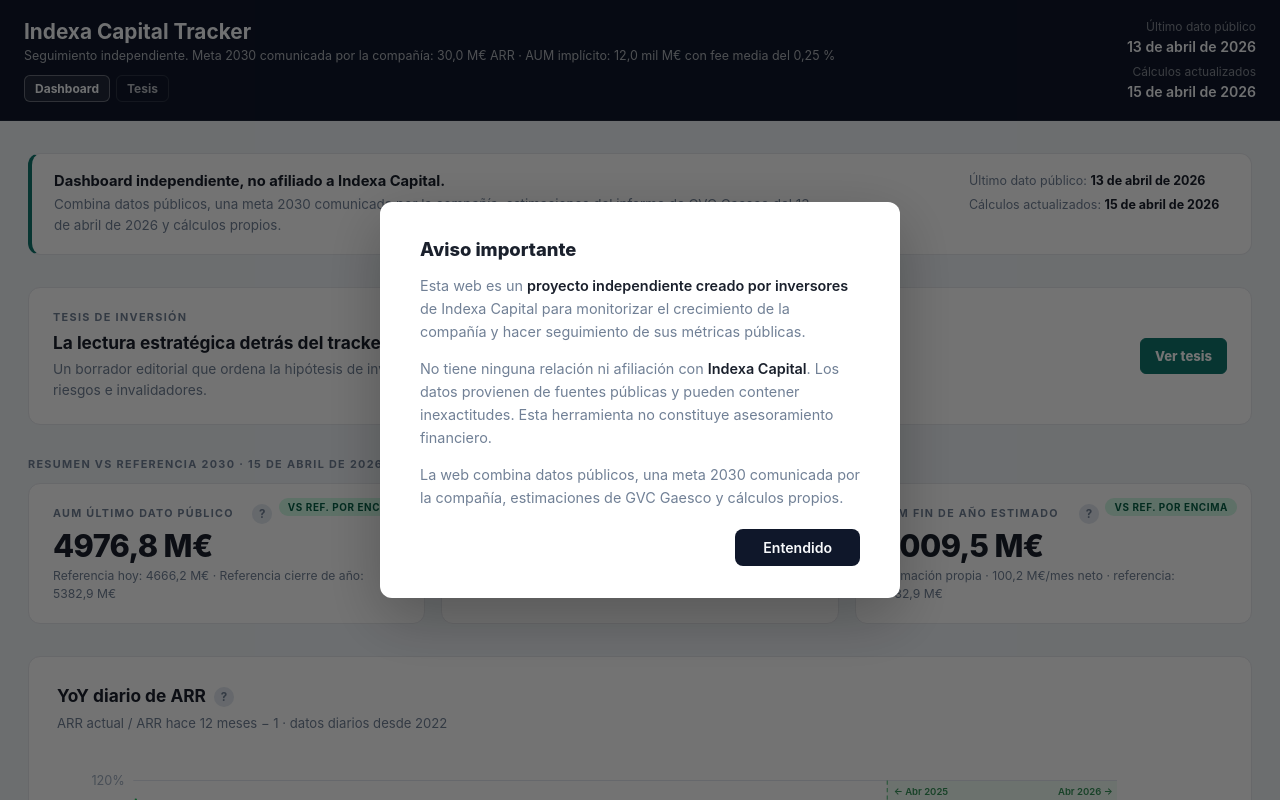
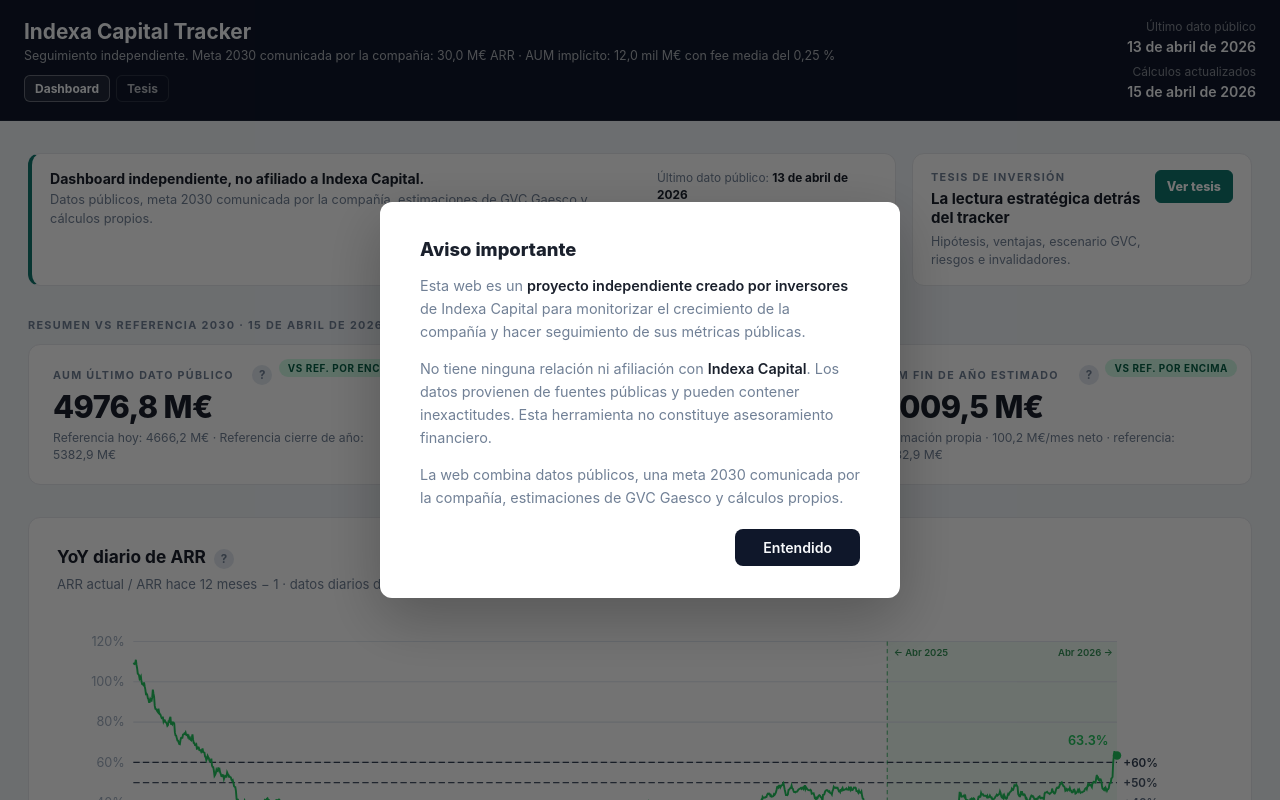
Before and after one commit to apardo-flowgy/indexa-tracker, a React (Vite) app: page / in a window 1280 px wide. Shown: the top 800 px of the page. Built offline with nearby package versions, Linux system fonts and the light colour scheme.

Commit message:
Compact dashboard intro layout

```diff
--- a/src/App.jsx
+++ b/src/App.jsx
@@ -78,19 +78,19 @@
 
 function ContextBanner({ today, lastDate }) {
   return (
-    <section className="context-band" aria-label="Contexto del dashboard">
+    <div className="context-band" aria-label="Contexto del dashboard">
       <div>
         <strong>Dashboard independiente, no afiliado a Indexa Capital.</strong>
         <p>
-          Combina datos públicos, una meta 2030 comunicada por la compañía, estimaciones
-          del informe de GVC Gaesco del 13 de abril de 2026 y cálculos propios.
+          Datos públicos, meta 2030 comunicada por la compañía, estimaciones de GVC
+          Gaesco y cálculos propios.
         </p>
       </div>
       <div className="context-dates">
         <span>Último dato público: <strong>{fmtDate(lastDate)}</strong></span>
         <span>Cálculos actualizados: <strong>{fmtDate(today)}</strong></span>
       </div>
-    </section>
+    </div>
   );
 }
 
@@ -136,16 +136,24 @@
 
 function ThesisTeaser() {
   return (
-    <section className="thesis-teaser">
+    <aside className="thesis-teaser" aria-label="Acceso a tesis de inversión">
       <div>
         <span className="section-eyebrow">Tesis de inversión</span>
         <h2>La lectura estratégica detrás del tracker</h2>
         <p>
-          Un borrador editorial que ordena la hipótesis de inversión: mercado,
-          ventajas competitivas, escenario GVC Gaesco, riesgos e invalidadores.
+          Hipótesis, ventajas, escenario GVC, riesgos e invalidadores.
         </p>
       </div>
       <a className="thesis-teaser-link" href="#/tesis">Ver tesis</a>
+    </aside>
+  );
+}
+
+function DashboardIntro({ today, lastDate }) {
+  return (
+    <section className="dashboard-intro">
+      <ContextBanner today={today} lastDate={lastDate} />
+      <ThesisTeaser />
     </section>
   );
 }
@@ -1791,8 +1799,7 @@
           <InvestmentThesisPage today={today} lastDate={lastDate} />
         ) : (
           <>
-            <ContextBanner today={today} lastDate={lastDate} />
-            <ThesisTeaser />
+            <DashboardIntro today={today} lastDate={lastDate} />
 
         <section>
           <p className="section-eyebrow">Resumen vs referencia 2030 · {fmtDate(today)}</p>
--- a/src/styles.css
+++ b/src/styles.css
@@ -98,37 +98,44 @@
   max-width: 1180px;
 }
 
+.dashboard-intro {
+  display: grid;
+  grid-template-columns: minmax(0, 1fr) 340px;
+  gap: 16px;
+  align-items: stretch;
+}
+
 .context-band {
   background: #FFFFFF;
   border: 1px solid var(--border);
   border-left: 4px solid var(--teal);
   border-radius: var(--radius);
-  padding: 18px 22px;
+  padding: 16px 18px;
   display: flex;
   justify-content: space-between;
-  gap: 24px;
+  gap: 18px;
   align-items: flex-start;
 }
 
 .context-band strong {
   display: block;
-  font-size: 0.92rem;
+  font-size: 0.88rem;
   margin-bottom: 4px;
 }
 
 .context-band p {
   max-width: 760px;
   color: var(--muted);
-  font-size: 0.84rem;
-  line-height: 1.55;
+  font-size: 0.8rem;
+  line-height: 1.45;
 }
 
 .context-dates {
-  min-width: 260px;
+  min-width: 220px;
   display: grid;
-  gap: 6px;
+  gap: 4px;
   color: var(--muted);
-  font-size: 0.78rem;
+  font-size: 0.74rem;
   line-height: 1.4;
 }
 
@@ -360,28 +367,28 @@
   background: #FFFFFF;
   border: 1px solid var(--border);
   border-radius: var(--radius);
-  padding: 22px 24px;
+  padding: 16px 18px;
   display: flex;
-  align-items: center;
+  align-items: flex-start;
   justify-content: space-between;
-  gap: 22px;
+  gap: 14px;
 }
 
 .thesis-teaser .section-eyebrow {
   display: block;
-  margin-bottom: 8px;
+  margin-bottom: 6px;
 }
 
 .thesis-teaser h2 {
-  font-size: 1.08rem;
-  margin-bottom: 6px;
+  font-size: 0.94rem;
+  line-height: 1.25;
+  margin-bottom: 5px;
 }
 
 .thesis-teaser p {
-  max-width: 760px;
   color: var(--muted);
-  font-size: 0.86rem;
-  line-height: 1.55;
+  font-size: 0.78rem;
+  line-height: 1.45;
 }
 
 .thesis-teaser-link {
@@ -390,8 +397,8 @@
   background: var(--teal);
   border: 1px solid var(--teal);
   border-radius: 6px;
-  padding: 9px 14px;
-  font-size: 0.82rem;
+  padding: 8px 11px;
+  font-size: 0.78rem;
   font-weight: 800;
   text-decoration: none;
 }
@@ -885,6 +892,7 @@
 @media (max-width: 800px) {
   .status-grid  { grid-template-columns: 1fr; }
   .seasonality-grid { grid-template-columns: 1fr; }
+  .dashboard-intro { grid-template-columns: 1fr; }
   .context-band { flex-direction: column; }
   .context-dates { min-width: 0; }
   .methodology-grid { grid-template-columns: 1fr; }
```
